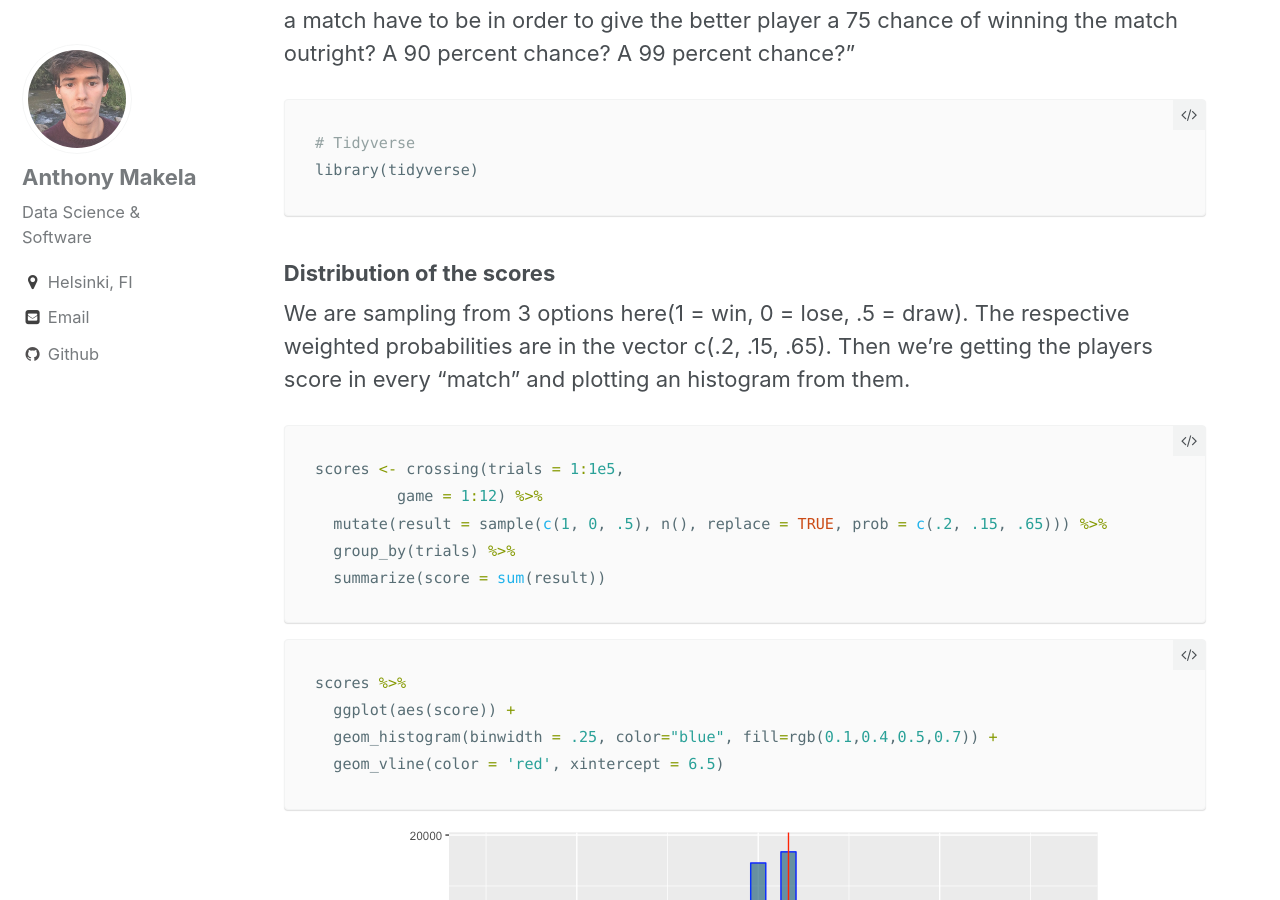
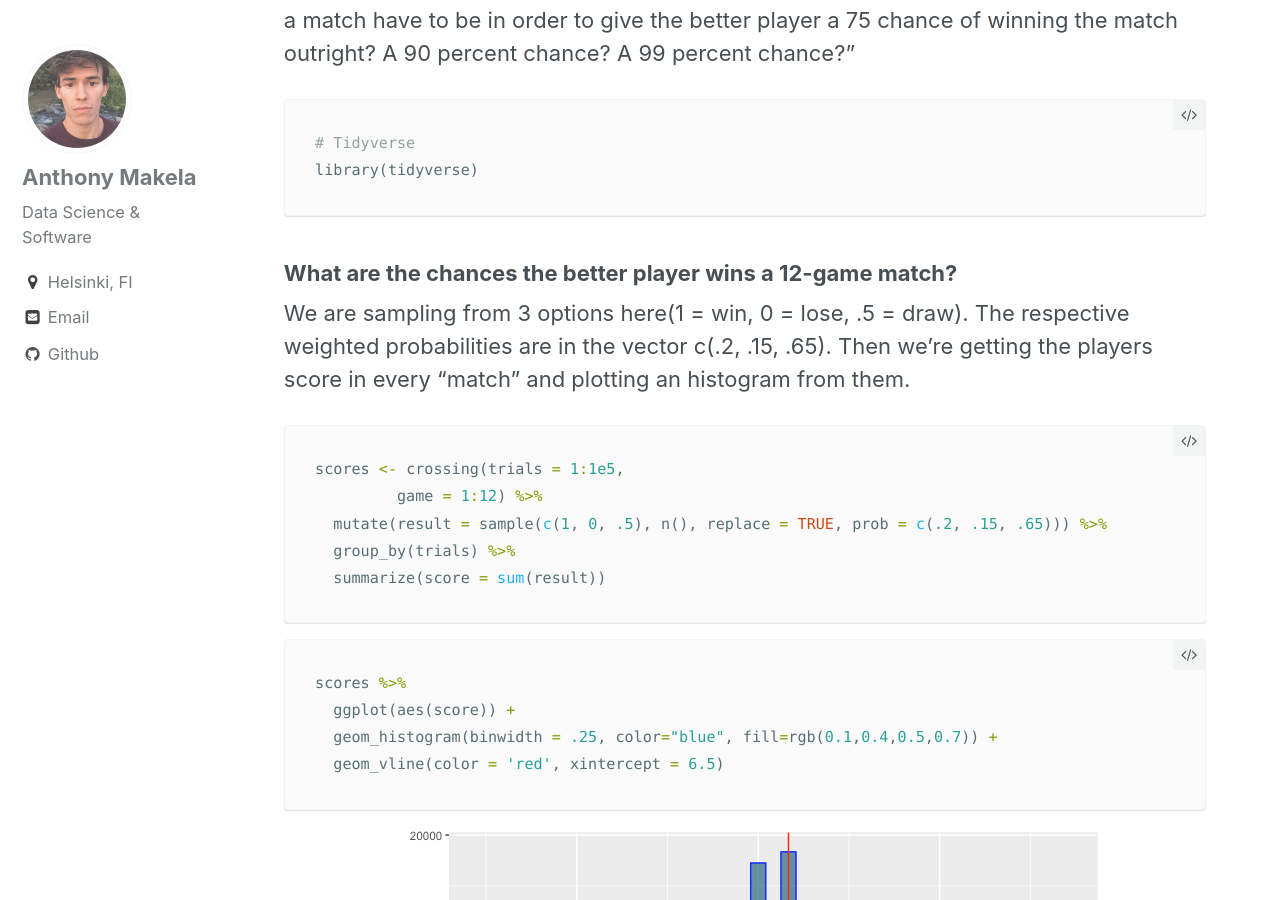
Before and after one commit to anthonymakela/anthonymakela.github.io, a Jekyll site: the page built from _posts/2018-12-25-The-Riddler-Simulations.md, in a window 1280 px wide and 900 px high, scrolled down 927 px. Built offline with Jekyll 4.4.1, drawn with Linux system fonts in a browser that asks for light colours; nearby versions of some CDN libraries; formulas are drawn with MathJax 3.

Commit message:
The Riddler

````diff
--- a/_posts/2018-12-25-The-Riddler-Simulations.md
+++ b/_posts/2018-12-25-The-Riddler-Simulations.md
@@ -29,7 +29,7 @@ What are the chances the better player wins a 12-game match? How many games woul
 library(tidyverse)
 ```
 
-### Distribution of the scores
+### What are the chances the better player wins a 12-game match?
 
 We are sampling from 3 options here(1 = win, 0 = lose, .5 = draw). The respective weighted probabilities are in the vector c(.2, .15, .65). Then we're getting the players score in every "match" and plotting an histogram from them.
 
````
